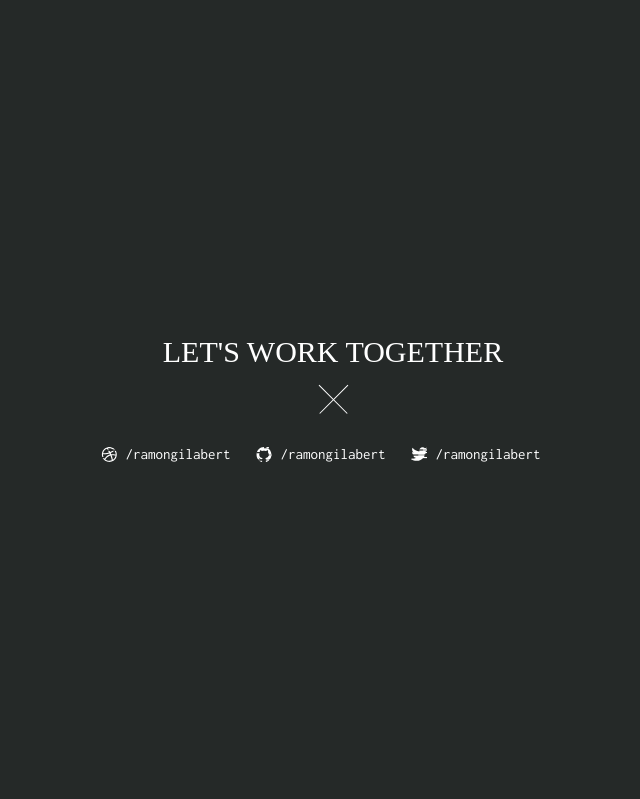
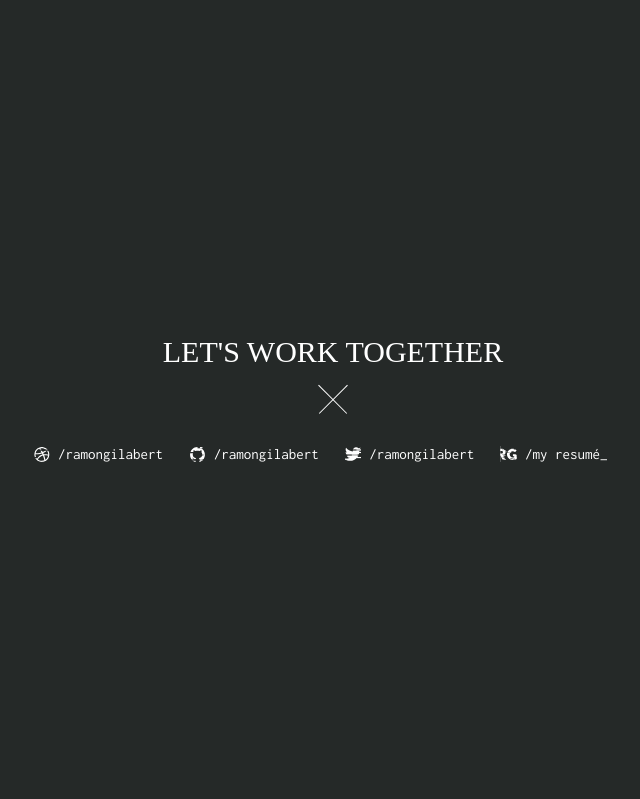
Before and after one commit to RamonGilabert/ramongilabert.github.io, a PHP site: page / in a window 1280 px wide. Shown: the part 3201-4000 px from the top of the page, without its empty margins (307-947 px from the left). Run offline with PHP 8.4, Linux system fonts and the light colour scheme; some web fonts are replaced.

Commit message:
Adds another folder

```diff
--- a/public/css/footer.css
+++ b/public/css/footer.css
@@ -1,6 +1,7 @@
 #footer {
   width: 100vw;
   height: 100vh;
+  min-width: minimum-width;
   position: relative;
 }
 #footer .wrapper {
@@ -42,6 +43,7 @@
 #footer #social {
   display: table;
   margin-top: 26px;
+  min-width: 600px;
 }
 #footer #social div {
   display: table-cell;
@@ -69,3 +71,6 @@
 #footer #social #twitter figure {
   background-image: url("twitter-icon");
 }
+#footer #social #resume figure {
+  background-image: url("monogram-icon");
+}
--- a/public/css/header.css
+++ b/public/css/header.css
@@ -2,8 +2,8 @@
   position: fixed;
   width: 100%;
   height: 80px;
-  min-width: 1024px;
-  max-width: 1400px;
+  min-width: minimum-width;
+  max-width: maximum-width;
   top: 0;
   left: 0;
   margin: 0 auto;
--- a/public/css/hero.css
+++ b/public/css/hero.css
@@ -1,7 +1,7 @@
 #manifesto #hero {
   width: 100vw;
   height: 100vh;
-  min-width: 1024px;
+  min-width: minimum-width;
   background-color: background-color;
 }
 #manifesto #hero-image-wrapper {
--- a/public/css/index.css
+++ b/public/css/index.css
@@ -106,6 +106,7 @@
 #footer {
   width: 100vw;
   height: 100vh;
+  min-width: 900px;
   position: relative;
 }
 #footer .wrapper {
@@ -147,6 +148,7 @@
 #footer #social {
   display: table;
   margin-top: 26px;
+  min-width: 600px;
 }
 #footer #social div {
   display: table-cell;
@@ -174,10 +176,13 @@
 #footer #social #twitter figure {
   background-image: url("../images/icons/twitter-icon.svg");
 }
+#footer #social #resume figure {
+  background-image: url("../images/icons/monogram-icon.svg");
+}
 #manifesto #hero {
   width: 100vw;
   height: 100vh;
-  min-width: 1024px;
+  min-width: 900px;
   background-color: #252928;
 }
 #manifesto #hero-image-wrapper {
@@ -217,7 +222,7 @@
   position: fixed;
   width: 100%;
   height: 80px;
-  min-width: 1024px;
+  min-width: 900px;
   max-width: 1400px;
   top: 0;
   left: 0;
@@ -237,6 +242,7 @@
   position: relative;
   width: 100vw;
   height: 100vh;
+  min-width: 900px;
 }
 #manifesto .story .description {
   position: absolute;
@@ -258,6 +264,7 @@
   width: 100vw;
   height: 100vh;
   position: relative;
+  min-width: 900px;
 }
 #manifesto .manifesto .description {
   position: absolute;
@@ -291,6 +298,7 @@
   width: 100vw;
   height: 100vh;
   position: relative;
+  min-width: 900px;
 }
 #manifesto .awards figure {
   position: absolute;
--- a/public/css/manifesto.css
+++ b/public/css/manifesto.css
@@ -2,6 +2,7 @@
   position: relative;
   width: 100vw;
   height: 100vh;
+  min-width: minimum-width;
 }
 #manifesto .story .description {
   position: absolute;
@@ -23,6 +24,7 @@
   width: 100vw;
   height: 100vh;
   position: relative;
+  min-width: minimum-width;
 }
 #manifesto .manifesto .description {
   position: absolute;
@@ -56,6 +58,7 @@
   width: 100vw;
   height: 100vh;
   position: relative;
+  min-width: minimum-width;
 }
 #manifesto .awards figure {
   position: absolute;
--- a/public/index.html
+++ b/public/index.html
@@ -99,6 +99,10 @@
             <figure></figure>
             <a href='https://twitter.com/RamonGilabert' target="_blank">/ramongilabert</a>
           </div>
+          <div id='resume'>
+            <figure></figure>
+            <a href='https://twitter.com/RamonGilabert' target="_blank">/my resumé_</a>
+          </div>
         </div>
       </div>
     </footer>
--- a/public/stylus/footer.styl
+++ b/public/stylus/footer.styl
@@ -5,6 +5,7 @@
 
   width: 100vw
   height: 100vh
+  min-width: minimum-width
   position: relative
 
   .wrapper {
@@ -53,6 +54,7 @@
   #social {
     display: table
     margin-top: 26px
+    min-width: 600px
 
     div {
       display: table-cell
@@ -95,5 +97,11 @@
         background-image: url(twitter-icon)
       }
     }
+
+    #resume {
+      figure {
+        background-image: url(monogram-icon)
+      }
+    }
   }
 }
--- a/public/stylus/manifesto/header.styl
+++ b/public/stylus/manifesto/header.styl
@@ -6,8 +6,8 @@
     position: fixed
     width: 100%
     height: 80px
-    min-width: 1024px
-    max-width: 1400px
+    min-width: minimum-width
+    max-width: maximum-width
     top: 0
     left: 0
     margin: 0 auto
--- a/public/stylus/manifesto/hero.styl
+++ b/public/stylus/manifesto/hero.styl
@@ -5,7 +5,7 @@
   #hero {
     width: 100vw
     height: 100vh
-    min-width: 1024px
+    min-width: minimum-width
     background-color: background-color
   }
 
--- a/public/stylus/manifesto/manifesto.styl
+++ b/public/stylus/manifesto/manifesto.styl
@@ -8,6 +8,7 @@
     position: relative
     width: 100vw
     height: 100vh
+    min-width: minimum-width
 
     .description {
       position: absolute
@@ -32,6 +33,7 @@
     width: 100vw
     height: 100vh
     position: relative
+    min-width: minimum-width
 
     .description {
       position: absolute
@@ -71,6 +73,7 @@
     width: 100vw
     height: 100vh
     position: relative
+    min-width: minimum-width
 
     figure {
       position: absolute
--- a/public/stylus/variables.styl
+++ b/public/stylus/variables.styl
@@ -6,6 +6,11 @@ text-color = #FFFFFF
 // Opacity
 
 disabled-text-opacity = 0.2
+
+// Sizes
+
+minimum-width = 900px
+maximum-width = 1400px
 
 // Image paths
 
@@ -16,3 +21,4 @@ a-logo = '../images/sections/a-logo.svg'
 dribbble-icon = '../images/icons/dribbble-icon.svg'
 github-icon = '../images/icons/github-icon.svg'
 twitter-icon = '../images/icons/twitter-icon.svg'
+monogram-icon = '../images/icons/monogram-icon.svg'
```
Also changed, not shown: public/images/icons/monogram-icon.svg (added), 1 other file.
